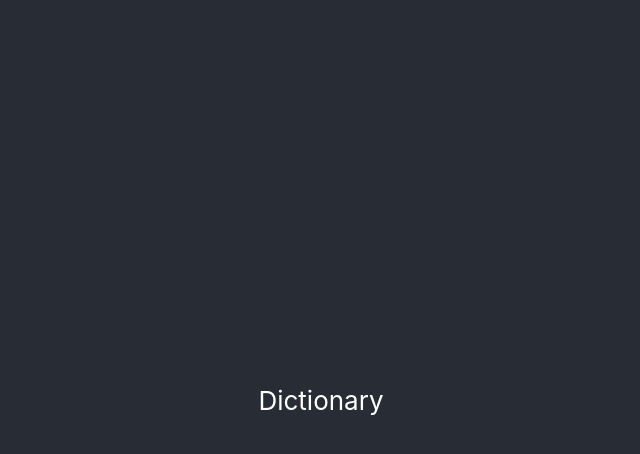
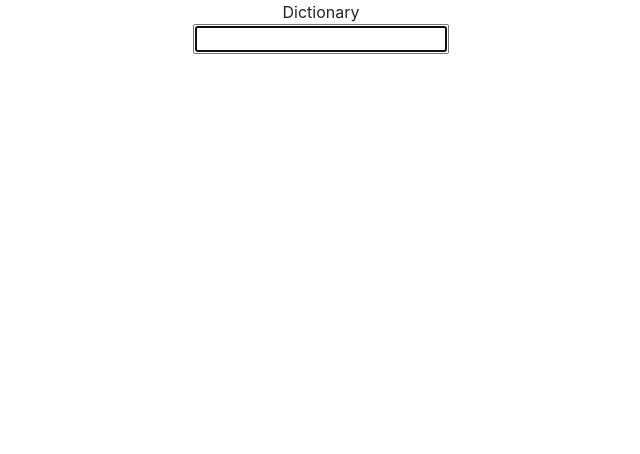
Before and after one commit to lfinkbiner/dictionary-react, a React (Create React App) app: page / in a window 1280 px wide. Shown: the top 454 px of the page, without its empty margins (319-959 px from the left). Built offline with nearby package versions, Linux system fonts and the light colour scheme.

Commit message:
added search form

```diff
--- a/src/App.css
+++ b/src/App.css
@@ -1,38 +1,3 @@
 .App {
   text-align: center;
 }
-
-.App-logo {
-  height: 40vmin;
-  pointer-events: none;
-}
-
-@media (prefers-reduced-motion: no-preference) {
-  .App-logo {
-    animation: App-logo-spin infinite 20s linear;
-  }
-}
-
-.App-header {
-  background-color: #282c34;
-  min-height: 100vh;
-  display: flex;
-  flex-direction: column;
-  align-items: center;
-  justify-content: center;
-  font-size: calc(10px + 2vmin);
-  color: white;
-}
-
-.App-link {
-  color: #61dafb;
-}
-
-@keyframes App-logo-spin {
-  from {
-    transform: rotate(0deg);
-  }
-  to {
-    transform: rotate(360deg);
-  }
-}
--- a/src/App.js
+++ b/src/App.js
@@ -1,12 +1,17 @@
-
+import Dictionary from "./Dictionary";
 import './App.css';
 
 function App() {
   return (
     <div className="App">
+      <div className="container">
       <header className="App-header">
         Dictionary
       </header>
+      <main>
+        <Dictionary />
+      </main>
+      </div>
     </div>
   );
 }
--- /dev/null
+++ b/src/Dictionary.js
@@ -0,0 +1,21 @@
+import React, {useState} from "react";
+import "./Dictionary.css";
+
+export default function Dictionary(){
+    let [keyword, setKeyword] = useState(null);
+
+    function search(event){
+        event.preventDefault();
+        alert(`searching for ${keyword}`);
+    }
+
+    function handleKeywordChange(event){
+        setKeyword(event.target.value);
+    }
+
+    return <div className= "Dictionary">
+        <form onSubmit={search}>
+            <input type="search" autofocus="on" onChange={handleKeywordChange}/>
+        </form>
+    </div>;
+}
```
Also changed, not shown: src/Dictionary.css (added).
